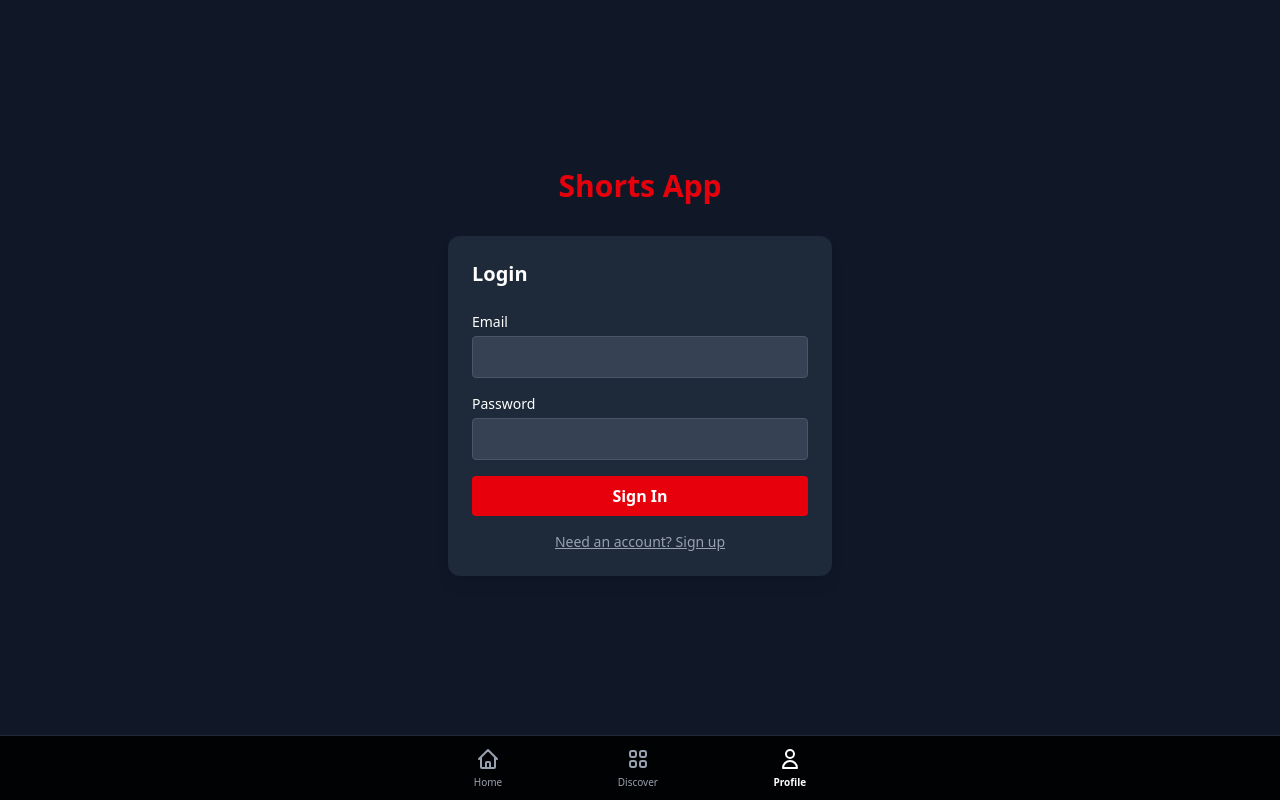
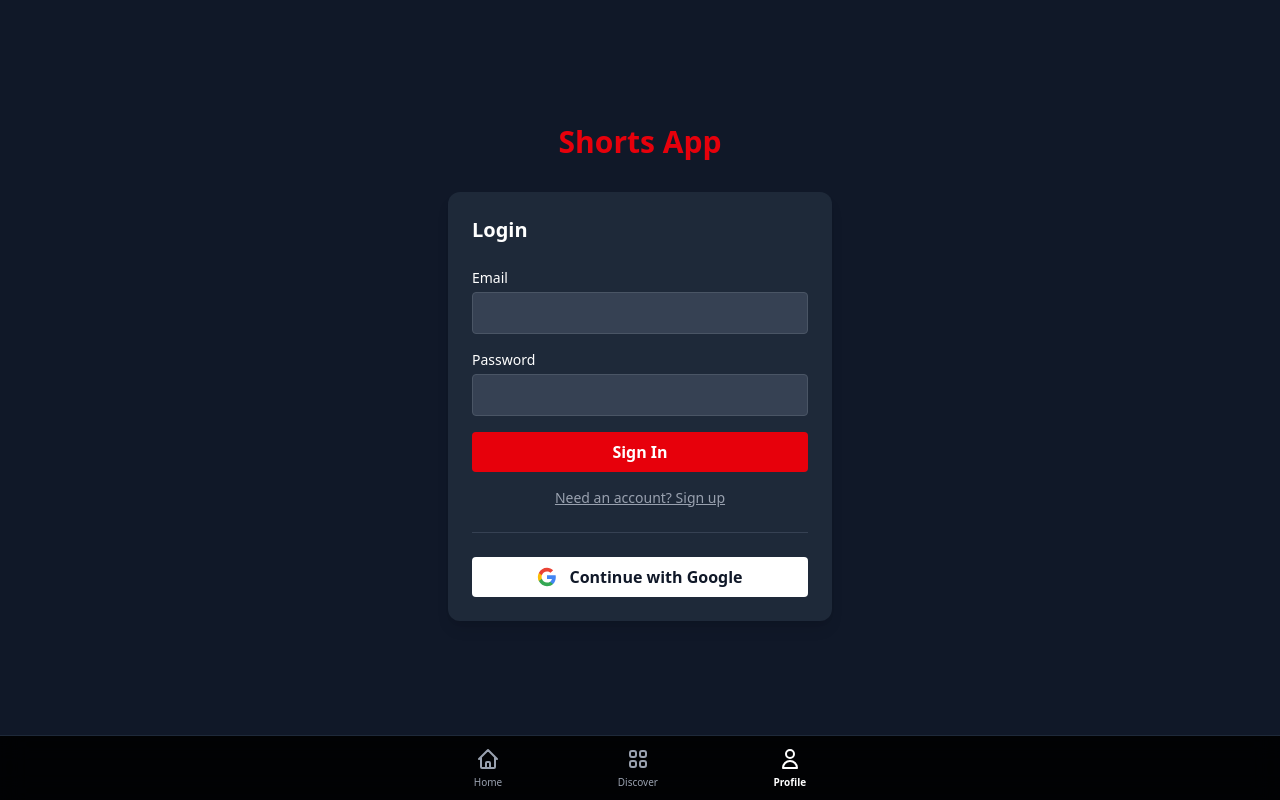
Before and after one commit to sharafat824/youtube-caration, a Vue app: page /login in a window 1280 px wide. Built offline with nearby package versions, Linux system fonts and the light colour scheme; no server answers.

Commit message:
google auth2 added

```diff
--- a/src/router/index.js
+++ b/src/router/index.js
@@ -4,6 +4,7 @@ import ShortsFeedView from '../views/ShortsFeedView.vue'
 import HashtagsView from '../views/HashtagsView.vue'
 import FavoritesView from '../views/FavoritesView.vue'
 import LoginView from '../views/LoginView.vue'
+import AuthCallbackView from '../views/AuthCallbackView.vue'
 import AdminLayout from '@/components/layouts/AdminLayout.vue'
 import AdminHashtagsView from '@/views/admin/AdminHashtagsView.vue'
 import AdminChannelsView from '@/views/admin/AdminChannelsView.vue'
@@ -32,6 +33,11 @@ const router = createRouter({
             name: 'login',
             component: LoginView,
             meta: { guestOnly: true }
+        },
+        {
+            path: '/auth-callback',
+            name: 'auth-callback',
+            component: AuthCallbackView
         },
         {
             path: '/admin',
--- a/src/stores/auth.js
+++ b/src/stores/auth.js
@@ -59,6 +59,18 @@ export const useAuthStore = defineStore('auth', {
             }
         },
 
+        async loginWithGoogle() {
+            try {
+                const response = await api.get('/auth/google');
+                if (response.data.status === 'success' && response.data.data.url) {
+                    window.location.href = response.data.data.url;
+                }
+            } catch (err) {
+                this.error = 'Failed to initialize Google Login';
+                console.error(err);
+            }
+        },
+
         async logout() {
             // In JWT stateless auth, logout is primarily local
             this.token = null;
--- /dev/null
+++ b/src/views/AuthCallbackView.vue
@@ -0,0 +1,30 @@
+<script setup>
+import { onMounted } from 'vue';
+import { useRoute, useRouter } from 'vue-router';
+import { useAuthStore } from '@/stores/auth';
+
+const route = useRoute();
+const router = useRouter();
+const authStore = useAuthStore();
+
+onMounted(async () => {
+    const token = route.query.token;
+    if (token) {
+        authStore.token = token;
+        localStorage.setItem('token', token);
+        await authStore.fetchUser();
+        router.push('/favorites');
+    } else {
+        router.push('/login?error=no_token');
+    }
+});
+</script>
+
+<template>
+    <div class="h-screen bg-black flex items-center justify-center">
+        <div class="text-center">
+            <div class="animate-spin rounded-full h-12 w-12 border-t-2 border-b-2 border-red-500 mx-auto"></div>
+            <p class="mt-4 text-white font-medium">Authenticating with Google...</p>
+        </div>
+    </div>
+</template>
--- a/src/views/LoginView.vue
+++ b/src/views/LoginView.vue
@@ -82,6 +82,21 @@ const handleSubmit = async () => {
                     {{ isLogin ? 'Need an account? Sign up' : 'Already have an account? Login' }}
                 </button>
             </div>
+
+            <div class="mt-6 pt-6 border-t border-gray-700">
+                <button
+                    @click="authStore.loginWithGoogle"
+                    class="w-full bg-white hover:bg-gray-100 text-gray-900 font-semibold py-2 px-4 rounded flex items-center justify-center transition-all"
+                >
+                    <svg class="w-5 h-5 mr-3" viewBox="0 0 24 24">
+                        <path fill="#4285F4" d="M22.56 12.25c0-.78-.07-1.53-.2-2.25H12v4.26h5.92c-.26 1.37-1.04 2.53-2.21 3.31v2.77h3.57c2.08-1.92 3.28-4.74 3.28-8.09z"/>
+                        <path fill="#34A853" d="M12 23c2.97 0 5.46-.98 7.28-2.66l-3.57-2.77c-.98.66-2.23 1.06-3.71 1.06-2.86 0-5.29-1.93-6.16-4.53H2.18v2.84C3.99 20.53 7.7 23 12 23z"/>
+                        <path fill="#FBBC05" d="M5.84 14.09c-.22-.66-.35-1.36-.35-2.09s.13-1.43.35-2.09V7.07H2.18C1.43 8.55 1 10.22 1 12s.43 3.45 1.18 4.93l3.66-2.84z"/>
+                        <path fill="#EA4335" d="M12 5.38c1.62 0 3.06.56 4.21 1.66l3.15-3.15C17.45 2.09 14.97 1 12 1 7.7 1 3.99 3.47 2.18 7.07l3.66 2.84c.87-2.6 3.3-4.53 6.16-4.53z"/>
+                    </svg>
+                    Continue with Google
+                </button>
+            </div>
         </div>
     </div>
 </template>
```
